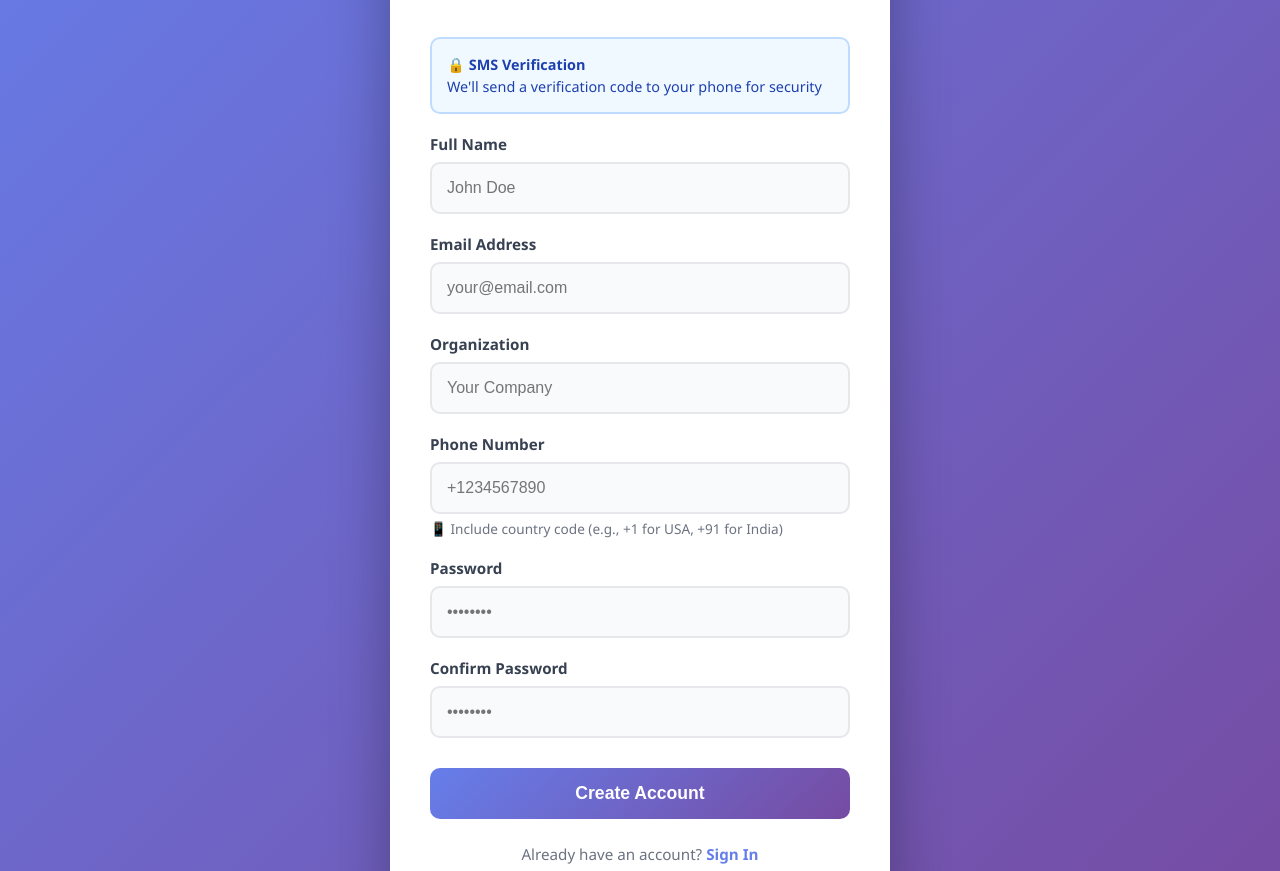
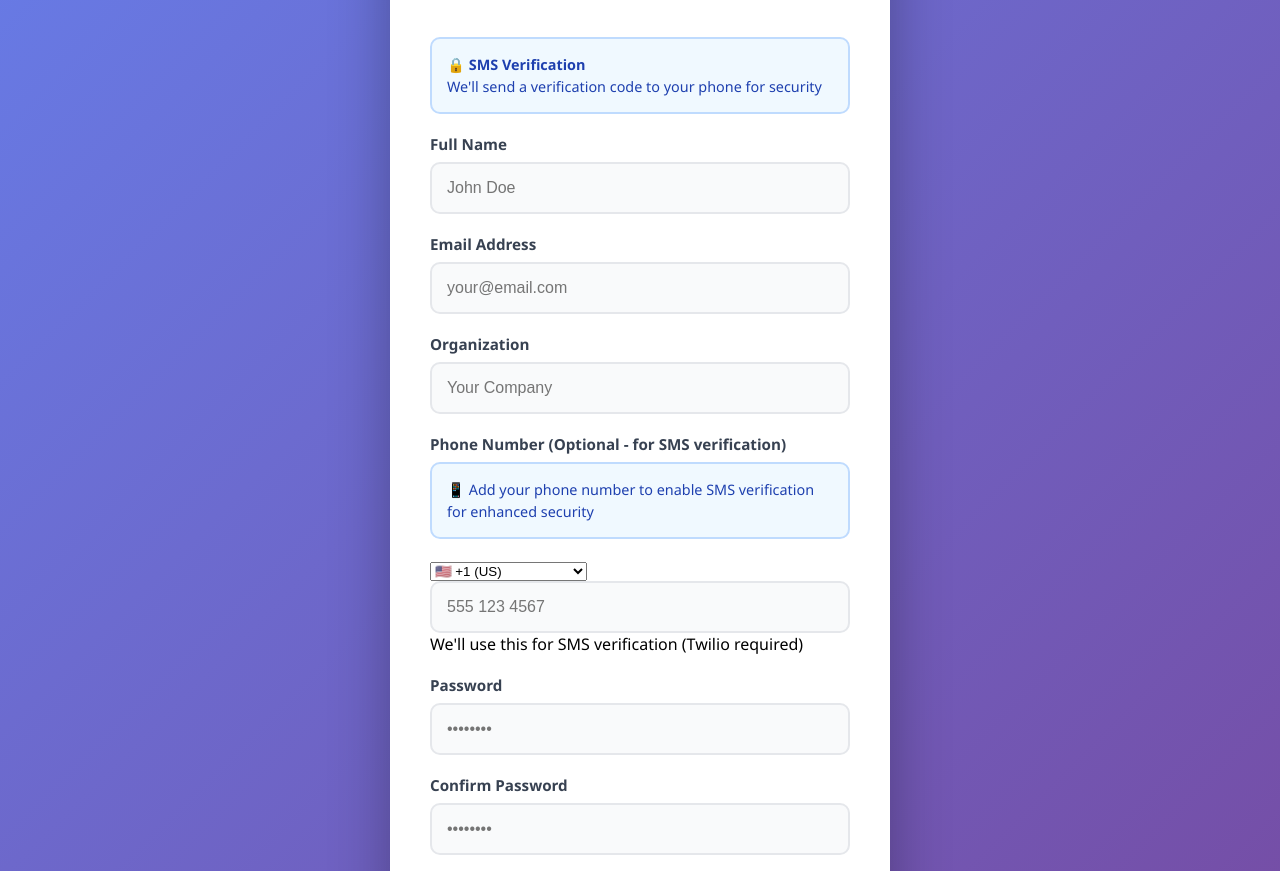
Before and after one commit to Shree04ISRO/ChangeSentinelNew, a website: page register.html in a window 1280 px wide. Shown: the part 226-1097 px from the top of the page. Drawn offline with Linux system fonts and the light colour scheme.

Commit message:
register.html

```diff
--- a/register.html
+++ b/register.html
@@ -141,11 +141,39 @@
             <input type="text" id="organization" placeholder="Your Company" required>
         </div>
 
-        <div class="form-group">
-            <label for="phone">Phone Number</label>
-            <input type="tel" id="phone" placeholder="+1234567890" required>
-            <p class="input-hint">📱 Include country code (e.g., +1 for USA, +91 for India)</p>
-        </div>
+     <div class="form-group">
+                <label for="phone">Phone Number (Optional - for SMS verification)</label>
+                <div class="info-box">
+                    <p>📱 Add your phone number to enable SMS verification for enhanced security</p>
+                </div>
+                <div class="phone-input-wrapper">
+                    <select class="country-select" id="countryCode">
+                        <option value="+1" data-country="US">🇺🇸 +1 (US)</option>
+                        <option value="+44" data-country="GB">🇬🇧 +44 (UK)</option>
+                        <option value="+91" data-country="IN">🇮🇳 +91 (India)</option>
+                        <option value="+61" data-country="AU">🇦🇺 +61 (Australia)</option>
+                        <option value="+81" data-country="JP">🇯🇵 +81 (Japan)</option>
+                        <option value="+86" data-country="CN">🇨🇳 +86 (China)</option>
+                        <option value="+49" data-country="DE">🇩🇪 +49 (Germany)</option>
+                        <option value="+33" data-country="FR">🇫🇷 +33 (France)</option>
+                        <option value="+39" data-country="IT">🇮🇹 +39 (Italy)</option>
+                        <option value="+34" data-country="ES">🇪🇸 +34 (Spain)</option>
+                        <option value="+7" data-country="RU">🇷🇺 +7 (Russia)</option>
+                        <option value="+55" data-country="BR">🇧🇷 +55 (Brazil)</option>
+                        <option value="+52" data-country="MX">🇲🇽 +52 (Mexico)</option>
+                        <option value="+82" data-country="KR">🇰🇷 +82 (S. Korea)</option>
+                        <option value="+27" data-country="ZA">🇿🇦 +27 (S. Africa)</option>
+                        <option value="+971" data-country="AE">🇦🇪 +971 (UAE)</option>
+                        <option value="+65" data-country="SG">🇸🇬 +65 (Singapore)</option>
+                        <option value="+63" data-country="PH">🇵🇭 +63 (Philippines)</option>
+                        <option value="+60" data-country="MY">🇲🇾 +60 (Malaysia)</option>
+                        <option value="+64" data-country="NZ">🇳🇿 +64 (New Zealand)</option>
+                    </select>
+                    <input type="tel" id="phone" class="phone-input" placeholder="555 123 4567" pattern="[0-9\s\-()]*">
+                </div>
+                <p class="help-text">We'll use this for SMS verification (Twilio required)</p>
+            </div>
+
 
         <div class="form-group">
             <label for="password">Password</label>
@@ -369,4 +397,5 @@
         });
     </script>
 </body>
+
 </html>
```
